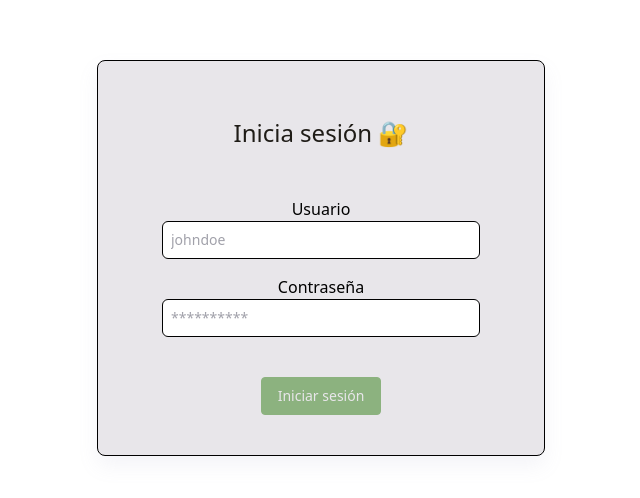
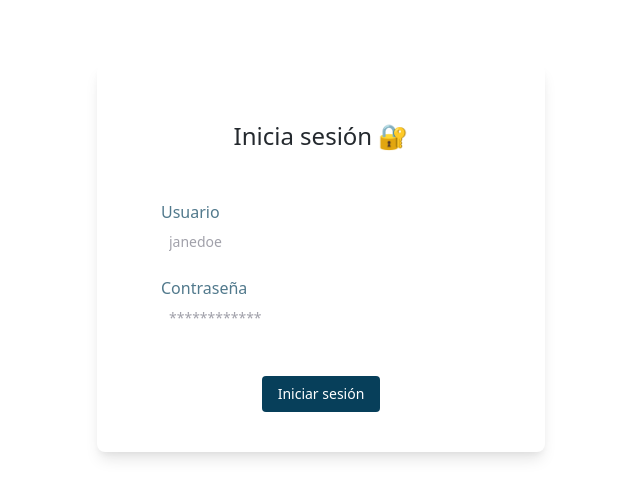
Before and after one commit to ambientis-org/artemisa, a React (Create React App) app: page / in a window 1280 px wide. Shown: the part 142-640 px from the top of the page, without its empty margins (319-959 px from the left). Built offline with nearby package versions, Linux system fonts and the light colour scheme.

Commit message:
Login renewed and new color palette

```diff
--- a/src/App.js
+++ b/src/App.js
@@ -5,7 +5,7 @@ import { BrowserRouter } from "react-router-dom";
 function App() {
   return (
     <div className="App">
-      <div className="container d-flex align-items-center flex-column">
+      <div className="d-flex align-items-center column">
           <BrowserRouter>
               <RouteTree/>
           </BrowserRouter>
--- a/src/components/Input/Input.js
+++ b/src/components/Input/Input.js
@@ -3,10 +3,10 @@ import React from "react";
 const Input = (props) => {
     return (
         <div>
-                <label htmlFor={props.id}>{props.labelName}</label>
+                <label className='text-blue-light' htmlFor={props.id}>{props.labelName}</label>
                 <input
                     type={props.type}
-                    className={`w-full p-2 border rounded-md outline-none text-sm transition duration-150 ease-in-out mb-4`}
+                    className={`w-full p-2 text-primary border-light-blue rounded-md outline-none text-sm transition duration-150 ease-in-out mb-4`}
                     id={props.id}
                     placeholder={props.placeholder}
                     name={props.name}
--- a/src/components/Login/Login.js
+++ b/src/components/Login/Login.js
@@ -1,55 +1,69 @@
 import React from 'react';
+import SubmitButton  from '../SubmitButton/SubmitButton';
 import Input from '../Input/Input';
-import SubmitButton from "../SubmitButton/SubmitButton";
 import Instance from "../Services/Services";
 
-const Login = (props) => {
+const Login = () => {
 
     const submit = (e) => {
         e.preventDefault();
 
         let username = e.target.elements.username?.value;
         let password = e.target.elements.password?.value;
-
-        const payload = {
-            "username": username,
-            "password": password
-        }
+        let payload = { username, password };
 
         Instance.post('/login', payload)
-            .then(response => {
-                let token = response.data.token;
-            });
+            .then((response) => {
+                let token = response.body.token;
+            })
+            .catch((response) => {
+                    console.log('Hefesto is not reachable');
+                    console.log(response.body)
                 }
+            );
+    };
+
+    const classes = {
+        pageBody: 'h-screen flex bg-gray place-items-center',
+        formContainer:
+            'w-full max-w-md m-auto bg-white rounded-lg shadow-lg py-10 px-16 text-left',
+        formHeading: 'text-2xl font-medium text-primary mt-4 mb-12',
+        btnContainer: 'flex justify-center items-center mt-6',
+        headingContainer: 'text-center'
+    };
 
     return (
-        <div className='h-screen flex bg-gray-bg1'>
-                <div className='w-full max-w-md m-auto bg-white rounded-lg border border-primaryBorder shadow-default py-10 px-16'>
-                        <h1 className='text-2xl font-medium text-primary mt-4 mb-12 text-center'>
+        <div className={classes.pageBody}>
+            <div className={classes.formContainer}>
+                    <div className={classes.headingContainer}>
+                        <h1 className={classes.formHeading}>
                             Inicia sesión 🔐
                         </h1>
+                    </div>
 
                     <form onSubmit={submit}>
                         <Input
-                                labelName="Usuario"
-                                placeholder="johndoe"
-                                id="username"
-                                type="text"
+                            id='username'
+                            label='Email'
+                            type='text'
+                            placeholder='janedoe'
+                            labelName='Usuario'
                         />
                         <Input
-                                labelName="Contraseña"
-                                placeholder="**********"
-                                id="password"
-                                type="password"
+                            id='password'
+                            label='Password'
+                            type='password'
+                            placeholder='************'
+                            labelName='Contraseña'
                         />
 
-                            <div className='flex justify-center items-center mt-6'>
-                                <SubmitButton buttonName="Iniciar sesión"/>
+                        <div className={classes.btnContainer}>
+                            <SubmitButton type='submit' buttonName={"Iniciar sesión"}/>
                         </div>
                     </form>
             </div>
         </div>
     );
-}
+};
 
 export default Login;
--- a/src/components/SubmitButton/SubmitButton.js
+++ b/src/components/SubmitButton/SubmitButton.js
@@ -3,7 +3,7 @@ import React from 'react';
 const SubmitButton = (props) => {
     return (
         <button
-                className={`bg-green py-2 px-4 text-sm text-white rounded border border-green focus:outline-none focus:border-green-dark`}
+                className={`bg-blue py-2 px-4 text-sm text-white rounded focus:outline-none focus:border-blue-dark`}
                 type="submit"
         >
             {props.buttonName}
--- a/tailwind.config.js
+++ b/tailwind.config.js
@@ -6,25 +6,36 @@ module.exports = {
             transparent: 'transparent',
             current: 'currentColor',
             white: {
-                DEFAULT: '#e8e6ea',
+                DEFAULT: '#ffffff',
             },
             green: {
-                DEFAULT: '#8cb27f',
-                dark: '#55725d',
-                light: '#c6d9bf'
+                light: '#6fcf97',
+                DEFAULT: '#27AE60',
+                dark: '#219653',
+                darker: '#1e874b',
+            },
+            red: {
+                light: '#FFEAEA',
+                DEFAULT: '#EB5757',
+                dark: '#C20D0D',
             },
             blue: {
                 DEFAULT: '#073f5a',
-                dark: '#04202d',
-                light: '#39657b'
+                light: '#51798c',
+                dark: '#052c3f',
+                darker: '#031924',
+                lighter: '#9cb2bd'
+            },
+            orange: {
+                light: '#FFEBDA',
+                DEFAULT: '#F66A0A',
+                dark: '#A04100',
             },
             primary: {
-                DEFAULT: '#1f1c17',
+                DEFAULT: '#24292E',
             },
             warning: {
                 DEFAULT: '#D1711C',
-                dark: '#7d4411',
-                light: '#e3aa77'
             }
         },
         extend: {
```
Lines whose indentation alone changed are shown as unchanged.
